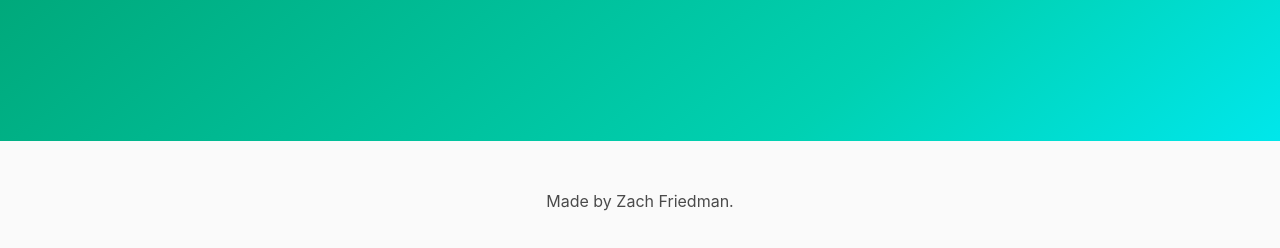
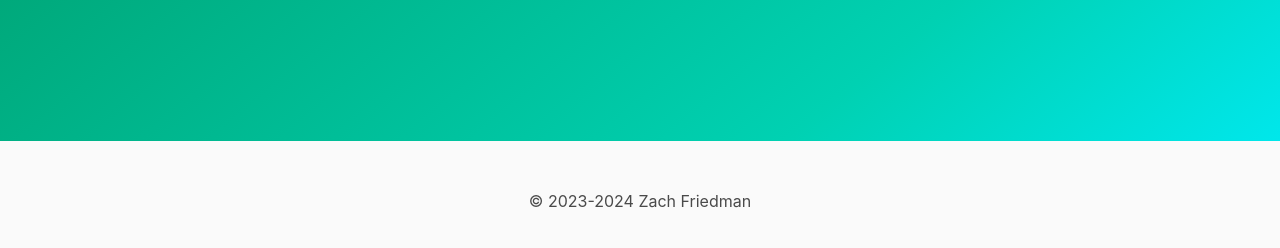
Before and after one commit to zfriedman0/homepage, an Eleventy site: page src/index.html in a window 1280 px wide. Shown: the part 264-512 px from the top of the page. Built offline with nearby package versions, Linux system fonts and the light colour scheme; Eleventy itself is replaced by a stand-in of ours; files that its build step writes are made by us from their sources.

Commit message:
Updated footer text.

```diff
--- a/src/_includes/footer.html
+++ b/src/_includes/footer.html
@@ -1,7 +1,7 @@
 <footer class="footer is-dark mt-auto">
     <div class="content has-text-centered">
         <p>
-            Made by Zach Friedman.
+            &copy; 2023-2024 Zach Friedman
         </p>
     </div>
 </footer>
```
